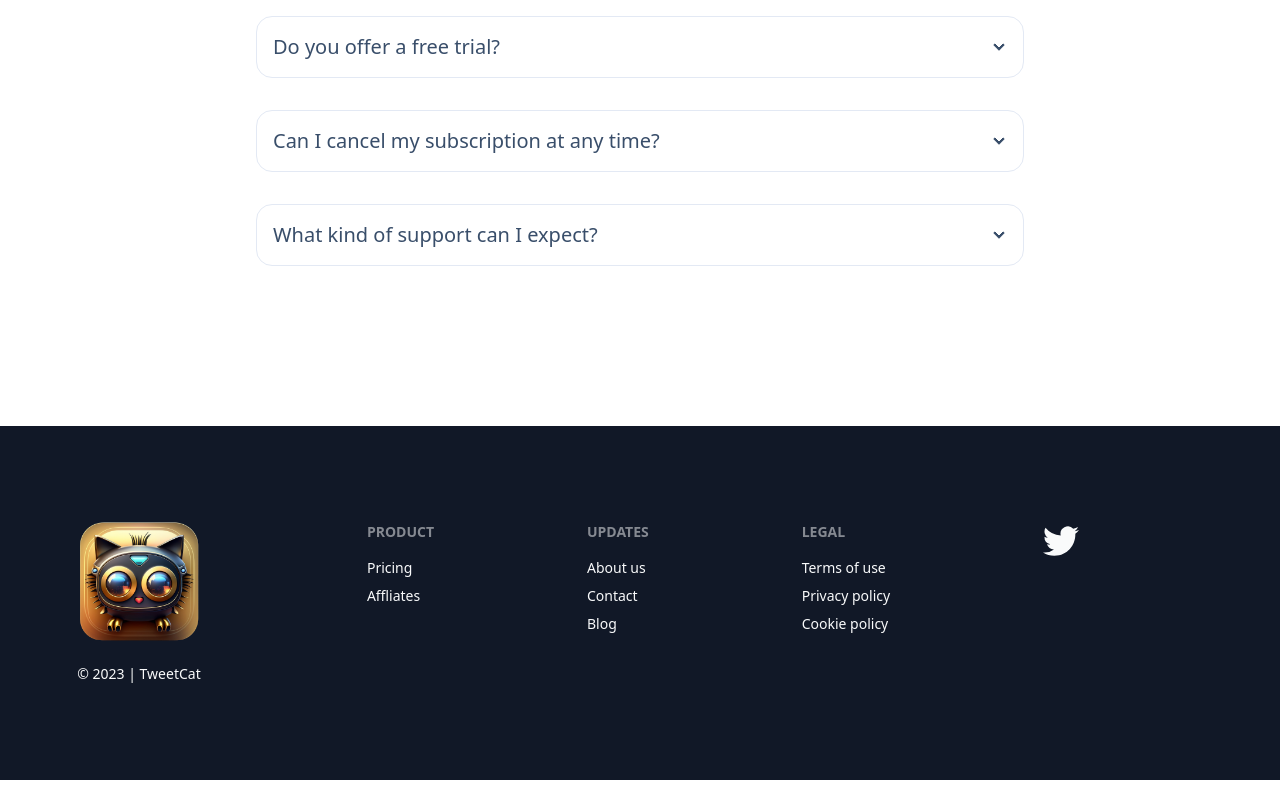
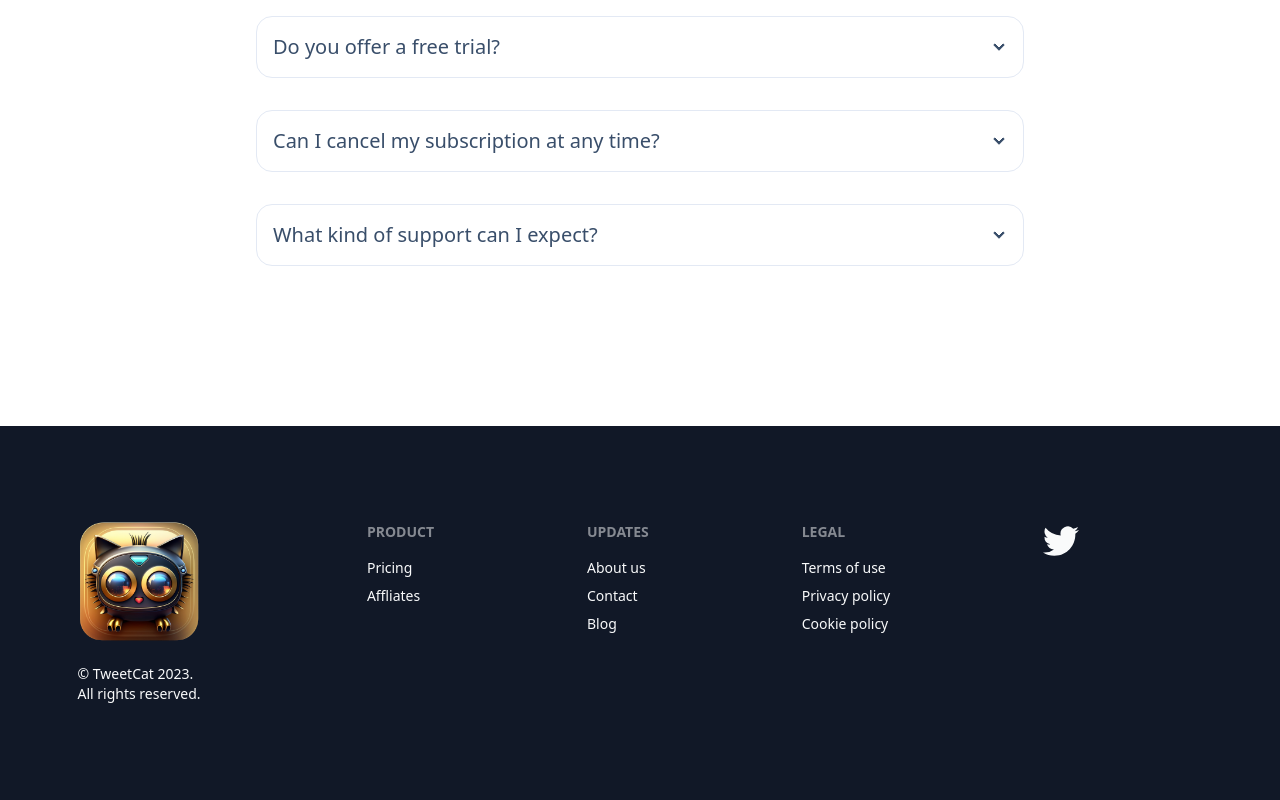
Before and after one commit to abheist/tweetcat-frontend, a Next.js app: page / in a window 1280 px wide. Shown: the part 5102-5902 px from the top of the page. Built offline with nearby package versions, Linux system fonts and the light colour scheme; no server answers.

Commit message:
😎 | landing page | updated footer

```diff
--- a/src/pages/index.tsx
+++ b/src/pages/index.tsx
@@ -307,7 +307,7 @@ export default function Home() {
                         <footer className="footer container mx-auto px-16 py-24 text-gray-50 ">
                             <div className={`flex flex-col items-center -mt-4`}>
                                 <Image src={`/tweetcat_logo.png`} alt={'tweetcat logo'} width={150} height={150}/>
-                                <p className={`text-md`}>© 2023 | TweetCat</p>
+                                <p className={`text-md`}>© TweetCat 2023.<br/>All rights reserved.</p>
                             </div>
                             <div>
                                 <span className="footer-title">Product</span>
```
